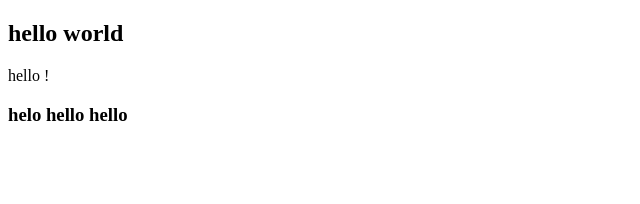
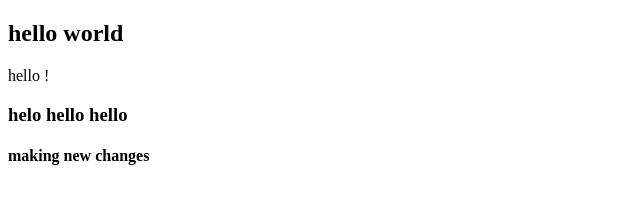
Before and after one commit to solomonfrank/App, a plain HTML site: page index.html in a window 1280 px wide. Shown: the whole page, without its empty margins (0-640 px from the left). Drawn offline with Linux system fonts and the light colour scheme.

Commit message:
Update index.html

```diff
--- a/index.html
+++ b/index.html
@@ -7,6 +7,7 @@
        <h2> hello world</h2>
        <p>hello !</p>
       <h3> helo hello hello</h3>
+      <h4>making new changes<h4>
    </body>
 
 
```
